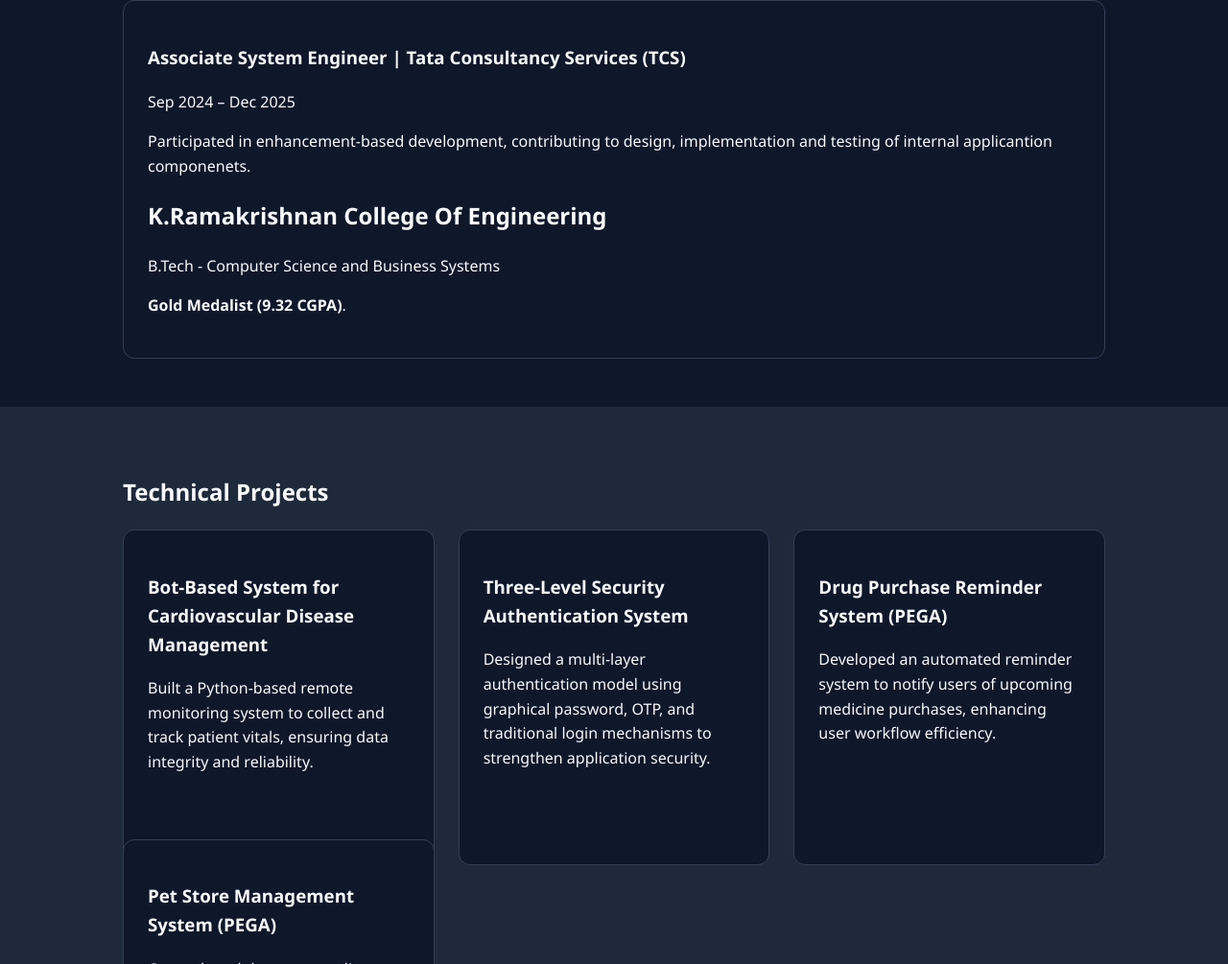
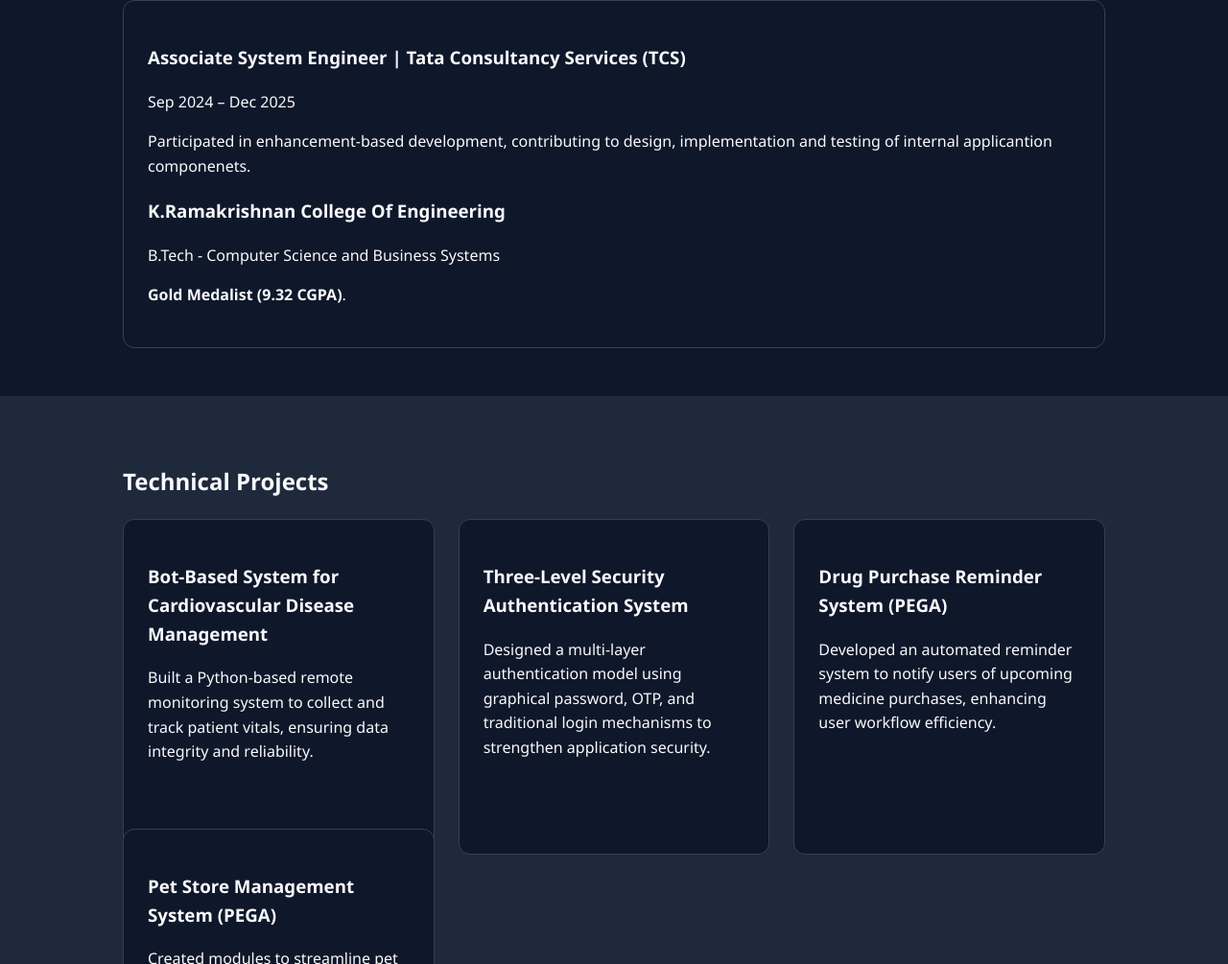
Before and after one commit to NITHYAVEL04/nithyasri-portfolio, a website: page index.html in a window 1280 px wide. Shown: the part 754-1759 px from the top of the page at 96% size. Drawn offline with Linux system fonts and the light colour scheme.

```diff
--- a/index.html
+++ b/index.html
@@ -31,7 +31,7 @@
             <h3>Associate System Engineer | Tata Consultancy Services (TCS)</h3>
             <p class="date">Sep 2024 – Dec 2025</p>
             <p>Participated in enhancement-based development, contributing to design, implementation and testing of internal applicantion componenets. </p>
-            <h2>K.Ramakrishnan College Of Engineering</h2>
+            <h3>K.Ramakrishnan College Of Engineering</h3>
             <p>B.Tech - Computer Science and Business Systems</p>
             <p><strong>Gold Medalist (9.32 CGPA)</strong>.</p>
     </section>
```
